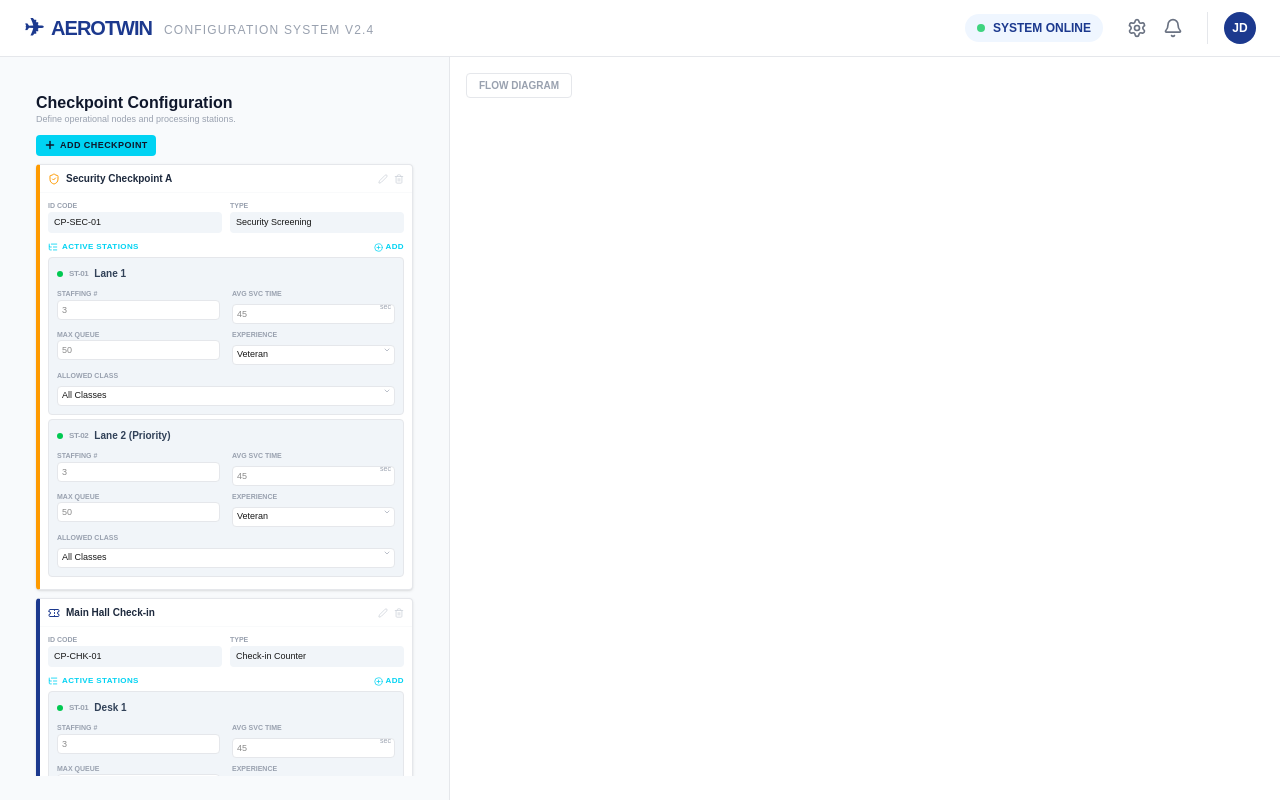
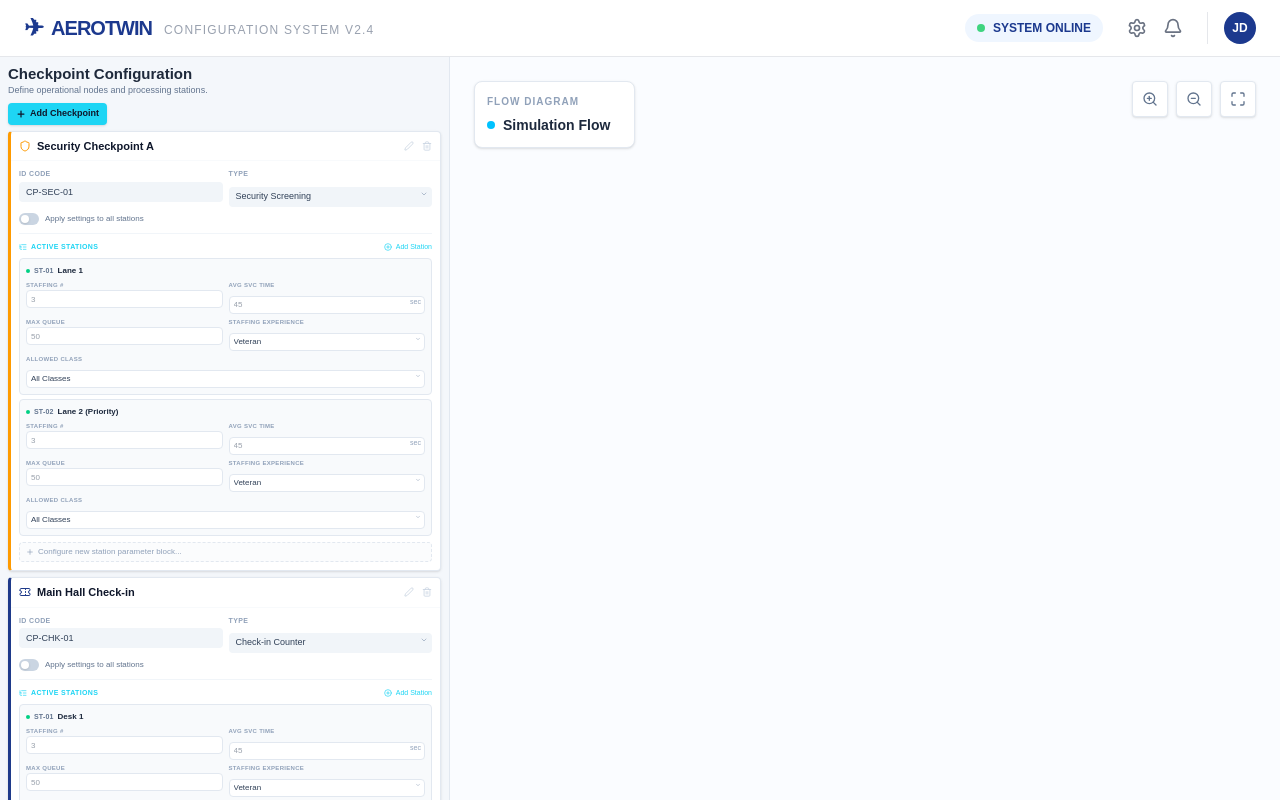
Before and after one commit to Abdullah-Ahmed-18/Aerotwin, a Next.js app in the folder frontend/: page / in a window 1280 px wide. Built offline with nearby package versions, Linux system fonts and the light colour scheme.

Commit message:
config page update

```diff
--- a/frontend/app/layout.tsx
+++ b/frontend/app/layout.tsx
@@ -1,28 +1,49 @@
 import './globals.css';
-import Navbar from '@/components/Navbar'; // Double check this path!
+import Navbar from '@/components/Navbar'; // Make sure you have this component!
 
 export default function RootLayout({ children }: { children: React.ReactNode }) {
   return (
     <html lang="en">
       <body className="bg-white antialiased h-screen flex flex-col overflow-hidden">
-        {/* Your Navbar Component */}
         <Navbar />
 
-        {/* The wrapper handles the remaining height */}
         <div className="flex flex-1 min-h-0">
-          {/* Left Sidebar: Fixed Width, matching the dff.JPG design */}
-          <aside className="w-[450px] border-r border-gray-200 bg-[#F8FAFC] flex flex-col shrink-0 overflow-hidden">
-            <div className="flex-1 overflow-y-auto p-6 scrollbar-hide">
+
+          {/* Left Sidebar Container */}
+          <aside className="w-[450px] border-r border-slate-200 bg-[#F4F7FB] flex flex-col shrink-0 overflow-hidden">
+            {/* Reduced from p-5 to p-2 to gain 24px of vertical space */}
+            <div className="flex-1 overflow-hidden p-2 flex flex-col">
               {children}
             </div>
           </aside>
 
-          {/* Right Area */}
-          <main className="flex-1 bg-white relative">
-            <div className="absolute top-4 left-4 border border-gray-200 px-3 py-1 rounded text-[10px] font-bold text-gray-400 uppercase">
-              Flow Diagram
+          {/* Right Area: Flow Diagram Canvas */}
+          <main className="flex-1 bg-[#FAFCFF] relative">
+            <div className="absolute top-6 left-6 bg-white border border-slate-200 shadow-sm rounded-lg p-3 pr-6">
+              <div className="text-[10px] font-bold text-slate-400 uppercase tracking-widest mb-1.5">
+                Flow Diagram
+              </div>
+              <div className="flex items-center gap-2">
+                <div className="w-2 h-2 rounded-full bg-[#00C2FF]"></div>
+                <span className="text-sm font-bold text-slate-800">
+                  Simulation Flow
+                </span>
+              </div>
+            </div>
+
+            <div className="absolute top-6 right-6 flex items-center gap-2">
+              <button className="w-9 h-9 bg-white border border-slate-200 shadow-sm rounded flex items-center justify-center text-slate-500 hover:bg-slate-50 transition-colors">
+                <svg width="16" height="16" viewBox="0 0 24 24" fill="none" stroke="currentColor" strokeWidth="2" strokeLinecap="round" strokeLinejoin="round"><circle cx="11" cy="11" r="8"></circle><line x1="21" y1="21" x2="16.65" y2="16.65"></line><line x1="11" y1="8" x2="11" y2="14"></line><line x1="8" y1="11" x2="14" y2="11"></line></svg>
+              </button>
+              <button className="w-9 h-9 bg-white border border-slate-200 shadow-sm rounded flex items-center justify-center text-slate-500 hover:bg-slate-50 transition-colors">
+                <svg width="16" height="16" viewBox="0 0 24 24" fill="none" stroke="currentColor" strokeWidth="2" strokeLinecap="round" strokeLinejoin="round"><circle cx="11" cy="11" r="8"></circle><line x1="21" y1="21" x2="16.65" y2="16.65"></line><line x1="8" y1="11" x2="14" y2="11"></line></svg>
+              </button>
+              <button className="w-9 h-9 bg-white border border-slate-200 shadow-sm rounded flex items-center justify-center text-slate-500 hover:bg-slate-50 transition-colors">
+                <svg width="16" height="16" viewBox="0 0 24 24" fill="none" stroke="currentColor" strokeWidth="2" strokeLinecap="round" strokeLinejoin="round"><path d="M8 3H5a2 2 0 0 0-2 2v3m18 0V5a2 2 0 0 0-2-2h-3m0 18h3a2 2 0 0 0 2-2v-3M3 16v3a2 2 0 0 0 2 2h3"></path></svg>
+              </button>
             </div>
           </main>
+
         </div>
       </body>
     </html>
--- a/frontend/app/page.tsx
+++ b/frontend/app/page.tsx
@@ -1,43 +1,7 @@
-import { Plus, ShieldCheck, Ticket } from 'lucide-react';
-import CheckpointCard from '@/components/CheckpointCard';
+import ConfigurationSidebar from '@/components/ConfigurationSidebar';
 
 export default function Home() {
   return (
-    <div className="flex flex-col h-full bg-[#F8FAFC] p-3 space-y-2 overflow-hidden">
-      <div>
-        <h1 className="text-[16px] font-bold text-slate-900 leading-tight">Checkpoint Configuration</h1>
-        <p className="text-[9px] text-gray-400 font-medium">Define operational nodes and processing stations.</p>
-        <button className="mt-2 flex items-center gap-1 bg-cyan-400 text-slate-900 font-bold py-1 px-2 rounded text-[9px] uppercase tracking-wider transition-all">
-          <Plus size={12} strokeWidth={3} />
-          Add Checkpoint
-        </button>
-      </div>
-
-      {/* Cards List - No Scroll Area */}
-      <div className="space-y-2">
-        <CheckpointCard
-          title="Security Checkpoint A"
-          idCode="CP-SEC-01"
-          type="Security Screening"
-          colorType="security"
-          icon={ShieldCheck}
-          stations={[
-            { id: "ST-01", name: "Lane 1" },
-            { id: "ST-02", name: "Lane 2 (Priority)" }
-          ]}
-        />
-
-        <CheckpointCard
-          title="Main Hall Check-in"
-          idCode="CP-CHK-01"
-          type="Check-in Counter"
-          colorType="checkin"
-          icon={Ticket}
-          stations={[
-            { id: "ST-01", name: "Desk 1" }
-          ]}
-        />
-      </div>
-    </div>
+    <ConfigurationSidebar />
   );
 }
--- a/frontend/components/CheckpointCard.tsx
+++ b/frontend/components/CheckpointCard.tsx
@@ -1,4 +1,4 @@
-import { Edit2, Trash2, ListTree, PlusCircle } from 'lucide-react';
+import { Edit2, Trash2, ListTree, PlusCircle, ChevronDown, Plus } from 'lucide-react';
 import StationCard from './StationCard';
 
 interface CheckpointProps {
@@ -11,42 +11,75 @@ interface CheckpointProps {
 }
 
 export default function CheckpointCard({ title, idCode, type, colorType, icon: Icon, stations }: CheckpointProps) {
-    const leftBorder = colorType === 'security' ? 'border-l-amber-500' : 'border-l-blue-900';
-    const iconColor = colorType === 'security' ? 'text-amber-500' : 'text-blue-900';
+    const leftBorder = colorType === 'security' ? 'border-l-amber-500' : 'border-l-[#1E3A8A]';
+    const iconColor = colorType === 'security' ? 'text-amber-500' : 'text-[#1E3A8A]';
 
     return (
-        <div className={`bg-white border-l-4 ${leftBorder} rounded-sm shadow-sm border border-gray-200`}>
-            <div className="px-2 py-1.5 border-b border-gray-50 flex justify-between items-center">
-                <div className={`flex items-center gap-1.5 font-bold text-[10px] ${iconColor}`}>
-                    <Icon size={12} />
-                    <span className="text-slate-800">{title}</span>
+        <div className={`bg-white border-l-[3px] ${leftBorder} rounded shadow-sm border border-slate-200 flex flex-col`}>
+
+            <div className="px-2 py-1.5 flex justify-between items-center border-b border-slate-50">
+                <div className="flex items-center gap-1.5">
+                    <Icon size={12} className={iconColor} />
+                    <span className="text-[11px] font-bold text-slate-900">{title}</span>
                 </div>
-                <div className="flex gap-1.5 text-gray-300">
-                    <Edit2 size={10} className="cursor-pointer" />
-                    <Trash2 size={10} className="cursor-pointer" />
+                <div className="flex gap-2 text-slate-300">
+                    <Edit2 size={10} className="cursor-pointer hover:text-slate-500" />
+                    <Trash2 size={10} className="cursor-pointer hover:text-red-500" />
                 </div>
             </div>
 
-            <div className="p-2 space-y-2">
-                <div className="grid grid-cols-2 gap-2 text-left">
-                    <div className="flex flex-col">
-                        <label className="text-[7px] font-bold text-gray-400 uppercase">ID Code</label>
-                        <input defaultValue={idCode} className="bg-[#F1F5F9] rounded px-1.5 py-1 text-[9px] outline-none" />
+            <div className="p-2 flex flex-col gap-1.5">
+                <div className="grid grid-cols-2 gap-1.5">
+                    <div className="flex flex-col gap-0.5">
+                        <label className="text-[7px] font-bold text-slate-400 uppercase tracking-wider">ID Code</label>
+                        <input
+                            defaultValue={idCode}
+                            className="bg-slate-100 border border-transparent rounded px-1.5 h-5 text-[9px] text-slate-700 outline-none font-mono"
+                        />
                     </div>
-                    <div className="flex flex-col">
-                        <label className="text-[7px] font-bold text-gray-400 uppercase">Type</label>
-                        <input defaultValue={type} className="bg-[#F1F5F9] rounded px-1.5 py-1 text-[9px] outline-none" />
+                    <div className="flex flex-col gap-0.5">
+                        <label className="text-[7px] font-bold text-slate-400 uppercase tracking-wider">Type</label>
+                        <div className="relative">
+                            <select
+                                defaultValue={type}
+                                className="w-full bg-slate-100 border border-transparent rounded pl-1.5 pr-4 h-5 text-[9px] text-slate-700 outline-none appearance-none"
+                            >
+                                <option value={type}>{type}</option>
+                            </select>
+                            <ChevronDown size={8} className="absolute right-1 top-1/2 -translate-y-1/2 text-slate-400 pointer-events-none" />
+                        </div>
                     </div>
                 </div>
 
-                <div className="space-y-1">
-                    <div className="flex justify-between items-center text-cyan-400 text-[8px] font-bold uppercase tracking-wider">
-                        <div className="flex items-center gap-1"><ListTree size={10} /> Active Stations</div>
-                        <div className="flex items-center gap-0.5 cursor-pointer"><PlusCircle size={9} /> Add</div>
+                <div className="flex items-center gap-1.5">
+                    <div className="w-5 h-3 bg-slate-300 rounded-full relative cursor-pointer">
+                        <div className="w-2 h-2 bg-white rounded-full absolute left-[2px] top-[2px] shadow-sm"></div>
                     </div>
+                    <span className="text-[8px] text-slate-500">Apply settings to all stations</span>
+                </div>
+
+                <hr className="border-slate-100 my-0.5" />
+
+                <div className="flex justify-between items-center text-[#1ED5F4]">
+                    <div className="flex items-center gap-1 text-[7px] font-bold uppercase tracking-wider">
+                        <ListTree size={8} />
+                        <span>Active Stations</span>
+                    </div>
+                    <div className="flex items-center gap-1 text-[7px] cursor-pointer">
+                        <PlusCircle size={8} />
+                        <span>Add Station</span>
+                    </div>
+                </div>
+
+                <div className="flex flex-col gap-1">
                     {stations.map((s) => (
                         <StationCard key={s.id} id={s.id} name={s.name} />
                     ))}
+                </div>
+
+                <div className="w-full h-5 border border-dashed border-slate-200 bg-slate-50/50 rounded flex items-center gap-1 text-slate-400 text-[8px] font-medium cursor-pointer">
+                    <Plus size={8} className="ml-1.5" />
+                    Configure new station parameter block...
                 </div>
             </div>
         </div>
--- /dev/null
+++ b/frontend/components/ConfigurationSidebar.tsx
@@ -0,0 +1,52 @@
+import { Plus, Shield, Ticket } from 'lucide-react';
+import CheckpointCard from './CheckpointCard';
+
+export default function ConfigurationSidebar() {
+    const securityStations = [
+        { id: 'ST-01', name: 'Lane 1' },
+        { id: 'ST-02', name: 'Lane 2 (Priority)' }
+    ];
+
+    const checkinStations = [
+        { id: 'ST-01', name: 'Desk 1' }
+    ];
+
+    return (
+        <div className="flex flex-col w-full h-full gap-1.5">
+            {/* Header */}
+            <div>
+                <h1 className="text-[#1E293B] text-[15px] font-bold leading-tight">
+                    Checkpoint Configuration
+                </h1>
+                <p className="text-slate-500 text-[9px]">
+                    Define operational nodes and processing stations.
+                </p>
+            </div>
+
+            <button className="bg-[#1ED5F4] text-slate-900 text-[9px] font-bold px-2 py-1 rounded flex items-center gap-1 w-max hover:bg-[#1ac1de] transition-colors shadow-sm">
+                <Plus size={10} strokeWidth={3} />
+                Add Checkpoint
+            </button>
+
+            {/* Checkpoint Cards Container */}
+            <div className="flex flex-col gap-1.5">
+                <CheckpointCard
+                    title="Security Checkpoint A"
+                    idCode="CP-SEC-01"
+                    type="Security Screening"
+                    colorType="security"
+                    icon={Shield}
+                    stations={securityStations}
+                />
+                <CheckpointCard
+                    title="Main Hall Check-in"
+                    idCode="CP-CHK-01"
+                    type="Check-in Counter"
+                    colorType="checkin"
+                    icon={Ticket}
+                    stations={checkinStations}
+                />
+            </div>
+        </div>
+    );
+}
--- a/frontend/components/Sidebar.tsx
+++ /dev/null
@@ -1,36 +0,0 @@
-import { LayoutGrid, PlusCircle, Activity, Database, ShieldCheck } from 'lucide-react';
-
-export default function Sidebar() {
-    const menuItems = [
-        { icon: LayoutGrid, label: 'Dashboard', active: false },
-        { icon: ShieldCheck, label: 'Checkpoints', active: true },
-        { icon: Database, label: 'Data Logs', active: false },
-        { icon: Activity, label: 'Simulation', active: false },
-    ];
-
-    return (
-        <aside className="w-64 h-[calc(100vh-64px)] bg-white border-r border-gray-200 flex flex-col">
-            <div className="p-4 space-y-2">
-                {menuItems.map((item) => (
-                    <div
-                        key={item.label}
-                        className={`flex items-center gap-3 px-4 py-3 rounded-lg cursor-pointer transition-colors ${item.active
-                            ? 'bg-blue-50 text-blue-600'
-                            : 'text-gray-500 hover:bg-gray-50 hover:text-gray-900'
-                            }`}
-                    >
-                        <item.icon size={20} />
-                        <span className="font-medium text-sm">{item.label}</span>
-                    </div>
-                ))}
-            </div>
-
-            <div className="mt-auto p-4 border-t border-gray-100">
-                <button className="flex items-center gap-2 w-full px-4 py-2 bg-blue-600 text-white rounded-md hover:bg-blue-700 transition-colors text-sm font-semibold">
-                    <PlusCircle size={18} />
-                    Add Checkpoint
-                </button>
-            </div>
-        </aside>
-    );
-}
--- a/frontend/components/StationCard.tsx
+++ b/frontend/components/StationCard.tsx
@@ -7,47 +7,61 @@ interface StationProps {
 
 export default function StationCard({ id, name }: StationProps) {
     return (
-        <div className="bg-[#F1F5F9] rounded-sm p-2 mb-1 border border-gray-200">
-            {/* Station Title & Status */}
-            <div className="flex items-center gap-1.5 mb-2">
-                <div className="w-1.5 h-1.5 rounded-full bg-green-500" />
-                <span className="text-[8px] font-bold text-gray-400 uppercase tracking-tighter">{id}</span>
-                <span className="text-[10px] font-bold text-slate-700">{name}</span>
+        <div className="bg-slate-50 rounded p-1.5 border border-slate-200">
+            <div className="flex items-center gap-1 mb-1">
+                <div className="w-1 h-1 rounded-full bg-[#00D084]" />
+                <span className="text-[7px] font-semibold text-slate-500 uppercase tracking-wide">{id}</span>
+                <span className="text-[8px] font-bold text-slate-800">{name}</span>
             </div>
 
-            {/* Grid: 5 Input Boxes - Compact & Aligned */}
-            <div className="grid grid-cols-2 gap-x-3 gap-y-1.5">
+            <div className="grid grid-cols-2 gap-x-1.5 gap-y-1">
                 <div className="flex flex-col">
-                    <label className="text-[7px] font-bold text-gray-400 uppercase">Staffing #</label>
-                    <input type="text" className="h-5 bg-white border border-gray-200 rounded px-1 text-[9px] outline-none" placeholder="3" />
+                    <label className="text-[6px] font-bold text-slate-400 uppercase tracking-wider">Staffing #</label>
+                    <input
+                        type="text"
+                        className="bg-white border border-slate-200 rounded px-1 h-[18px] text-[8px] text-slate-700 outline-none"
+                        placeholder="3"
+                    />
                 </div>
+
                 <div className="flex flex-col">
-                    <label className="text-[7px] font-bold text-gray-400 uppercase">Avg Svc Time</label>
+                    <label className="text-[6px] font-bold text-slate-400 uppercase tracking-wider">Avg Svc Time</label>
                     <div className="relative">
-                        <input type="text" className="w-full h-5 bg-white border border-gray-200 rounded px-1 text-[9px] outline-none" placeholder="45" />
-                        <span className="absolute right-1 top-0.5 text-[7px] text-gray-400">sec</span>
+                        <input
+                            type="text"
+                            className="w-full bg-white border border-slate-200 rounded pl-1 pr-4 h-[18px] text-[8px] text-slate-700 outline-none"
+                            placeholder="45"
+                        />
+                        <span className="absolute right-1 top-1/2 -translate-y-1/2 text-[7px] text-slate-400 pointer-events-none">sec</span>
                     </div>
                 </div>
+
                 <div className="flex flex-col">
-                    <label className="text-[7px] font-bold text-gray-400 uppercase">Max Queue</label>
-                    <input type="text" className="h-5 bg-white border border-gray-200 rounded px-1 text-[9px] outline-none" placeholder="50" />
+                    <label className="text-[6px] font-bold text-slate-400 uppercase tracking-wider">Max Queue</label>
+                    <input
+                        type="text"
+                        className="bg-white border border-slate-200 rounded px-1 h-[18px] text-[8px] text-slate-700 outline-none"
+                        placeholder="50"
+                    />
                 </div>
+
                 <div className="flex flex-col">
-                    <label className="text-[7px] font-bold text-gray-400 uppercase">Experience</label>
+                    <label className="text-[6px] font-bold text-slate-400 uppercase tracking-wider">Staffing Experience</label>
                     <div className="relative">
-                        <select className="w-full h-5 bg-white border border-gray-200 rounded px-1 text-[9px] appearance-none outline-none">
+                        <select className="w-full bg-white border border-slate-200 rounded pl-1 pr-3 h-[18px] text-[8px] text-slate-700 appearance-none outline-none">
                             <option>Veteran</option>
                         </select>
-                        <ChevronDown size={8} className="absolute right-1 top-1.5 text-gray-400 pointer-events-none" />
+                        <ChevronDown size={6} className="absolute right-1 top-1/2 -translate-y-1/2 text-slate-400 pointer-events-none" />
                     </div>
                 </div>
+
                 <div className="col-span-2 flex flex-col">
-                    <label className="text-[7px] font-bold text-gray-400 uppercase">Allowed Class</label>
+                    <label className="text-[6px] font-bold text-slate-400 uppercase tracking-wider">Allowed Class</label>
                     <div className="relative">
-                        <select className="w-full h-5 bg-white border border-gray-200 rounded px-1 text-[9px] appearance-none outline-none">
+                        <select className="w-full bg-white border border-slate-200 rounded pl-1 pr-3 h-[18px] text-[8px] text-slate-700 appearance-none outline-none">
                             <option>All Classes</option>
                         </select>
-                        <ChevronDown size={8} className="absolute right-1 top-1.5 text-gray-400 pointer-events-none" />
+                        <ChevronDown size={6} className="absolute right-1 top-1/2 -translate-y-1/2 text-slate-400 pointer-events-none" />
                     </div>
                 </div>
             </div>
```
